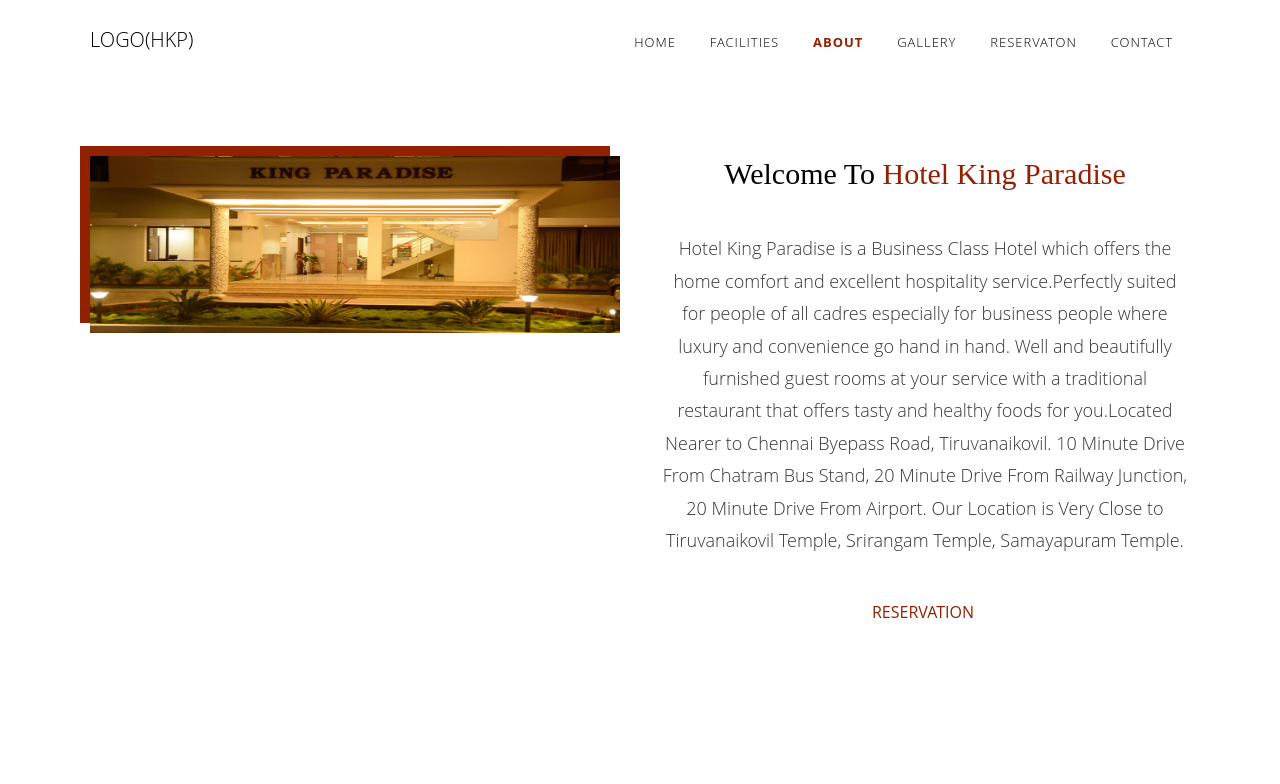
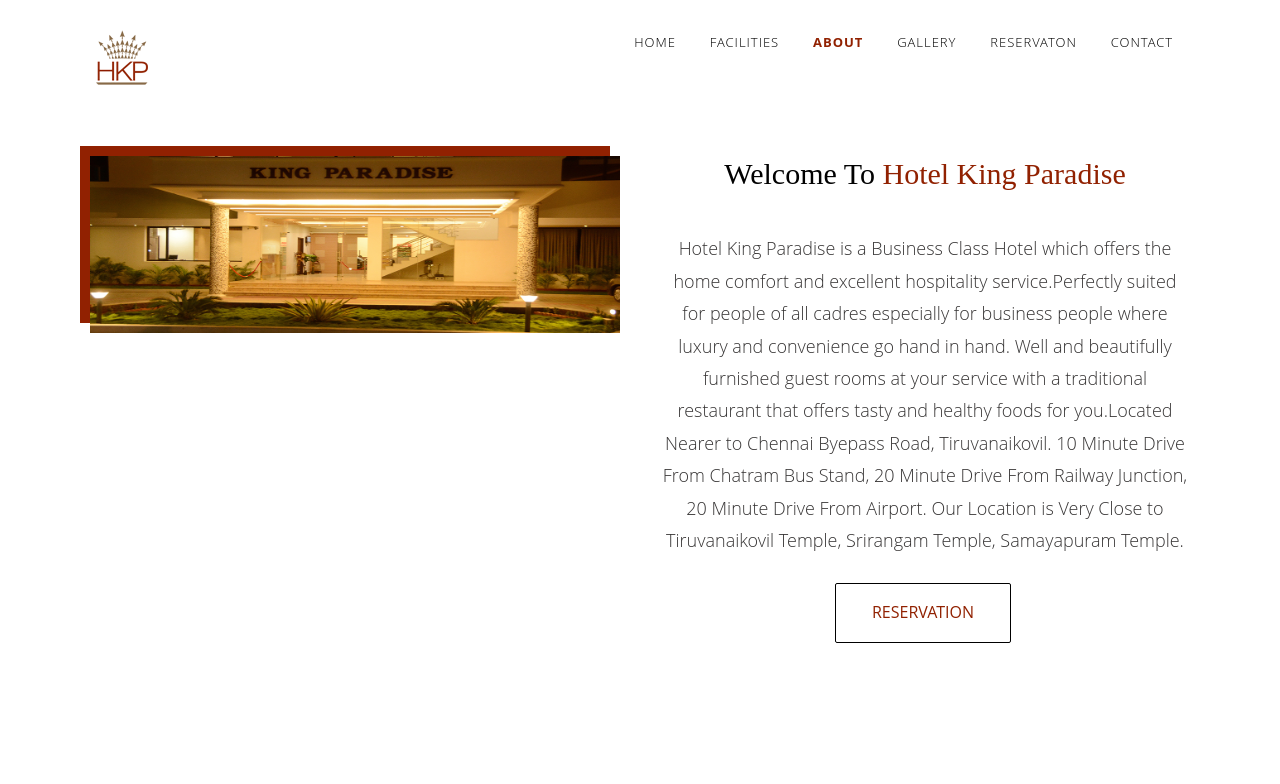
Before and after one commit to Jeeva0123/Hotel-King-Paradise, a plain HTML site: page about.html in a window 1280 px wide. Shown: the top 784 px of the page. Drawn offline with Linux system fonts and the light colour scheme; a web font is replaced by a local one.

Commit message:
Logo_added

```diff
--- a/about.html
+++ b/about.html
@@ -77,7 +77,7 @@
 			<div class="container">
 				<div class="nav-header">
 					<a href="#" class="js-fh5co-nav-toggle fh5co-nav-toggle"><i style="background: black"></i></a>
-					<h1 id="fh5co-logo"><a style="color:black" href="index.html">Logo(HKP)</a></h1>
+					<h1 id="fh5co-logo"><a style="color:black" href="index.html"><img class="img-fluid" src="./images/logo.png"></a></h1>
 					<nav id="fh5co-menu-wrap" role="navigation">
 						<ul class="sf-menu" id="fh5co-primary-menu">
 							<li><a  style="color:black" href="index.html">Home</a></li>
--- a/css/style.css
+++ b/css/style.css
@@ -331,6 +331,7 @@
 }
 .inner-column .btn-outline-new-white{
 	color: #912101;
+	border: 1px solid black;
 }
 .inner-column .btn-outline-new-white:hover{
 	color: #ffffff;
```
Also changed, not shown: contact.html (+1 -1 lines), gallery.html (+1 -1 lines), index.html (+1 -1 lines), menu.html (+1 -1 lines), reservation.html (+1 -1 lines).
